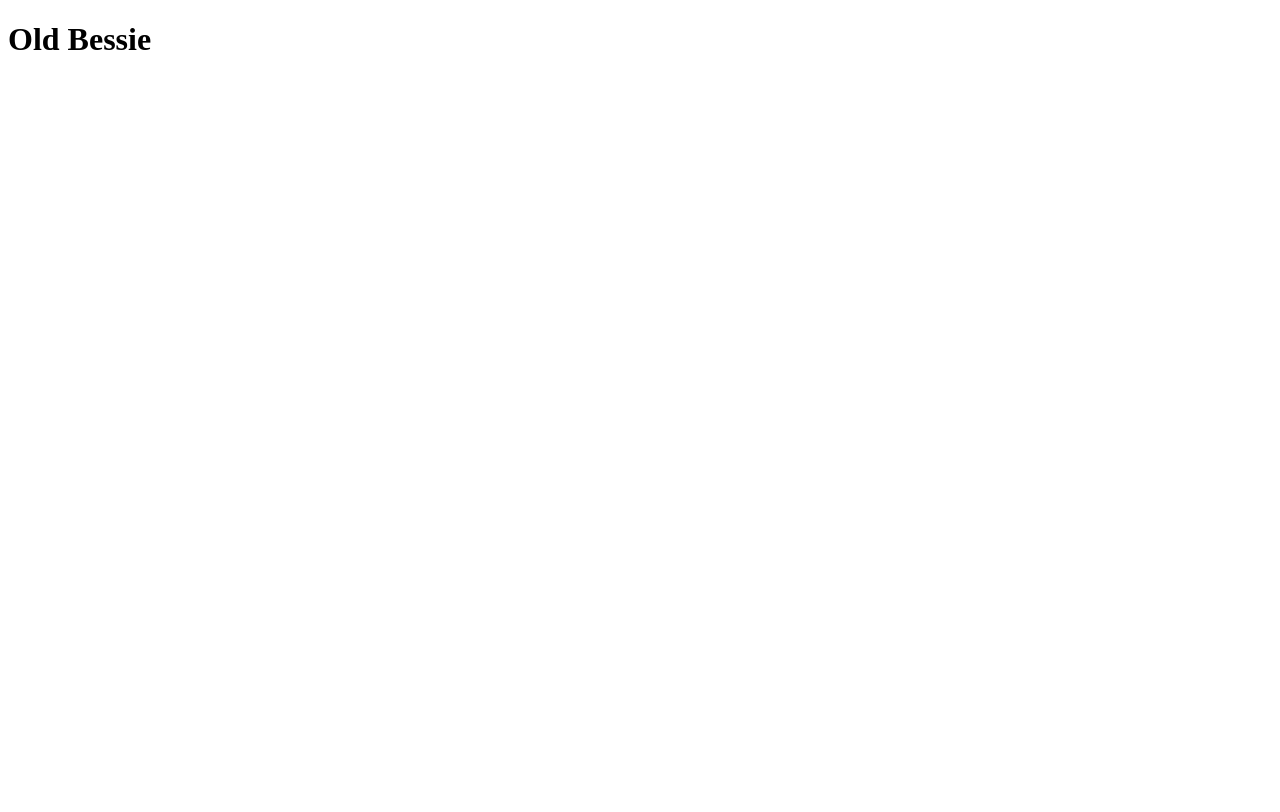
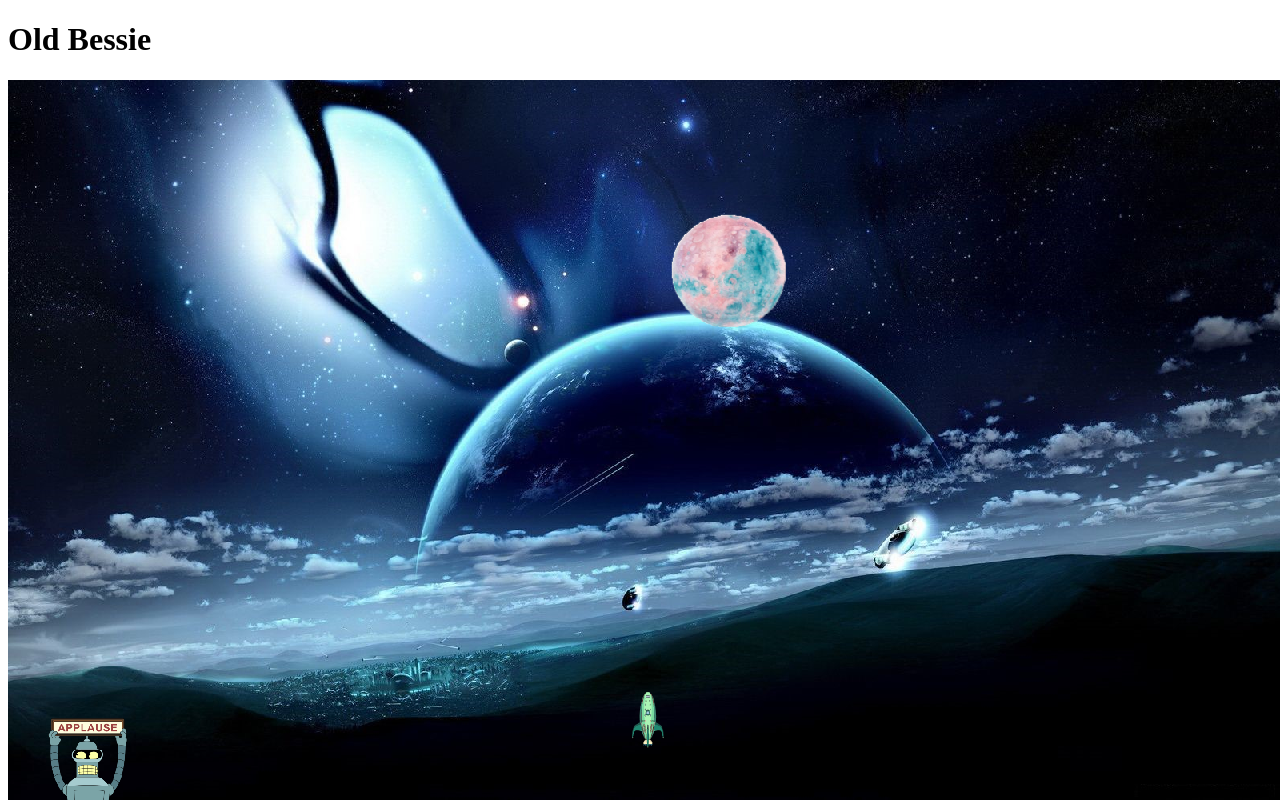
Before and after one commit to gitInLoserWereGoingShopping/planet-express, a website built with webpack: page index.html in a window 1280 px wide. Built offline with nearby package versions, Linux system fonts and the light colour scheme; animation ran at ten frames a second.

Commit message:
add assets and parallax scrolling, set movement for ship, set physics for assets

```diff
--- a/index.html
+++ b/index.html
@@ -3,12 +3,13 @@
 <head>
     <meta charset="UTF-8">
     <meta name="viewport" content="width=device-width, initial-scale=1.0">
-    <link rel="shortcut icon" type="image/jpg" href="./assets/favicon.jpg"/>
+    <!-- <link rel="shortcut icon" type="image/jpg" href="./assets/favicon.jpg"/> -->
     <meta http-equiv="X-UA-Compatible" content="ie=edge">
     <title>Old Bessie</title>
 </head>
 <body>
     <h1>Old Bessie</h1>
+    <script src="lib/phaser.min.js"></script>
     <script src="dist/bundle.js"></script>
 </body>
 </html>
--- a/package.json
+++ b/package.json
@@ -33,5 +33,8 @@
     "typescript": "^4.3.5",
     "webpack": "^5.51.1",
     "webpack-cli": "^4.8.0"
+  },
+  "dependencies": {
+    "phaser": "^3.55.2"
   }
 }
--- a/src/Bessie.ts
+++ b/src/Bessie.ts
@@ -7,10 +7,10 @@ export class Bessie {
   public bark(): string {
     let sound: string;
     if (this.shy) {
-      sound = "Yip";
+      sound = 'Yip';
     }
     else {
-      sound = "WOOF!";
+      sound = 'WOOF!';
     }
     return sound;
   }
--- /dev/null
+++ b/src/RunGame.ts
@@ -0,0 +1,93 @@
+export class RunGame extends Phaser.Scene {
+    protected player: Phaser.Physics.Arcade.Sprite;
+    protected candyPlanet: Phaser.Physics.Arcade.Sprite;
+    protected background: Phaser.GameObjects.Image;
+    constructor() {
+        super({ key: 'RunGame' });
+    }
+    protected preload() {
+        this.load.image('environment', '../assets/background.jpg');
+        this.load.spritesheet('player',
+            '../assets/bessie.png',
+            { frameWidth: 40, frameHeight: 70 },
+        );
+        this.load.image('bender', '../assets/bender.png');
+        this.load.image('candyPlanet', '../assets/candyPlanet.png');
+    }
+    protected create() {
+        const width = this.scale.width
+	    const height = this.scale.height
+        this.makeEnvironment();
+        this.makePlayer();
+        this.makePlanet();
+	    this.add.image(100, 850, 'bender')
+        this.anims.create({
+            key: 'player',
+            frames: [ { key: 'player', frame: 0 } ],
+            frameRate: 20
+        });
+        this.anims.create({
+            key: 'player-fire',
+            frames: this.anims.generateFrameNumbers('player', { start: 0, end: 1 }),
+            frameRate: 20
+        });
+
+        //collisions
+        this.physics.add.collider(this.player, this.candyPlanet);
+    }
+    protected makeEnvironment(): void {
+        this.background = this.add.image(0, 0, 'environment')
+        .setOrigin(0, 0)
+        .setInteractive();
+        this.background.on('pointerup', this.pointerup, this);
+
+    }
+    protected makePlayer(): void {
+        this.player = this.physics.add.sprite(800, 800, 'player');
+        // .setOrigin(0.5, 0.5);
+        this.player.setCollideWorldBounds(true);
+    }
+    protected makePlanet(): void {
+        this.candyPlanet = this.physics.add.sprite(900, 200, 'candyPlanet');
+        this.candyPlanet.setBounceX(Phaser.Math.FloatBetween(0.1, 0.3));
+        this.candyPlanet.setBounceY(Phaser.Math.FloatBetween(0.3, 0.5));
+        this.candyPlanet.setCollideWorldBounds(true);
+        this.candyPlanet.setGravityY(50);
+    }
+    protected timedEvent: any;
+    protected flyingAnim()
+    {
+        this.player.anims.play('player', true);
+    }
+    protected pointerup(pointer: Phaser.Input.Pointer) {
+            this.player.anims.play('player-fire', true);
+            this.timedEvent = this.time.addEvent({delay: 175, callback: this.flyingAnim, callbackScope: this});
+        }
+    protected update() {
+        const cam = this.cameras.main;
+		const speed = 2;
+        const cursors = this.input.keyboard.createCursorKeys();
+        this.player.setVelocityX(0);
+        this.player.setVelocityY(0);
+        if (cursors.left.isDown)
+        {
+            this.player.setVelocityX(-500);
+            if (cam.scrollX < 20) cam.scrollX -= speed;
+        }
+        else if (cursors.right.isDown)
+        {
+            this.player.setVelocityX(500);
+            if (cam.scrollX < 20) cam.scrollX += speed;
+        }
+        if (cursors.up.isDown)
+        {
+            this.player.setVelocityY(-500);
+            // cam.scrollY -= speed;
+        }
+        else if (cursors.down.isDown)
+        {
+            this.player.setVelocityY(500);
+            // cam.scrollY += speed;
+        }
+    }
+}
--- a/src/app.ts
+++ b/src/app.ts
@@ -1,3 +1,39 @@
-import { Bessie } from "./Bessie";
-let bessie: Bessie = new Bessie();
-console.log(bessie.bark());
+
+import { RunGame } from './RunGame';
+window.onload = () => {
+    window.focus();
+    const game: Phaser.Game = new Phaser.Game({
+        type: Phaser.AUTO,
+        width: 1600,
+        height: 900,
+        scene: [new RunGame()],
+        render: { pixelArt: true, antialias: false },
+        physics: {
+            default: 'arcade',
+            arcade: {
+                gravity: {
+                    x: 0,
+                    y: 0,
+                },
+            },
+        },
+    });
+    resizeGame();
+    window.addEventListener('resize', resizeGame);
+};
+function resizeGame() {
+    const canvas: (HTMLCanvasElement | null) = document.querySelector('canvas');
+    if (canvas !== null) {
+        const windowWidth: number = window.innerWidth;
+        const windowHeight: number = window.innerHeight;
+        const windowRatio: number = windowWidth / windowHeight;
+        const gameRatio: number = 16 / 9;
+        if (windowRatio < gameRatio) {
+            canvas.style.width = windowWidth + 'px';
+            canvas.style.height = (windowWidth / gameRatio) + 'px';
+        } else {
+            canvas.style.width = (windowHeight * gameRatio) + 'px';
+            canvas.style.height = windowHeight + 'px';
+        }
+    }
+}
```
Also changed, not shown: assets/background.jpg (added), assets/bender.png (added), assets/bessie-fire.png (added), assets/bessie.png (added), assets/bessie_.png (added), assets/black-dog-sprite-sheet.png (added), assets/candyPlanet.png (added), assets/ring-planet.png (added), 2 other files.
